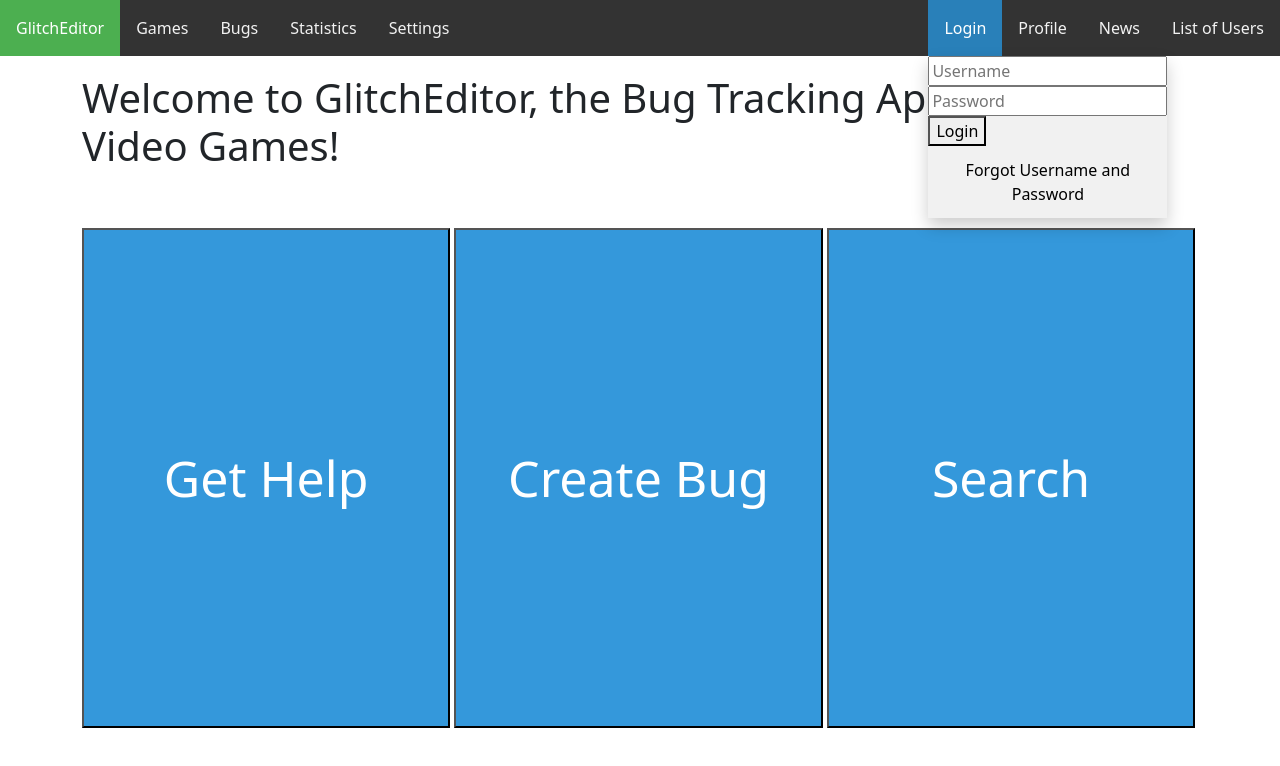
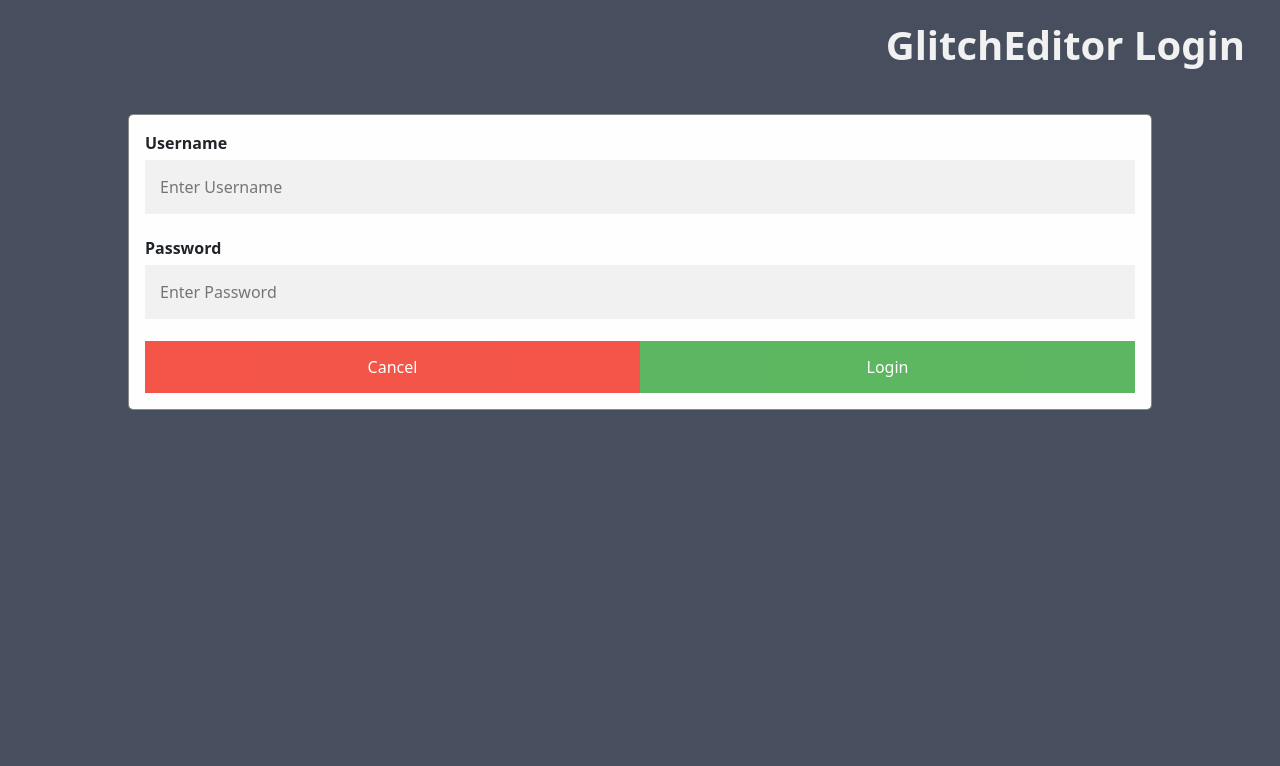
Before and after one commit to DavidVLe1/GlitchEditor, a plain HTML site: page index.html in a window 1280 px wide. Both pictures are taken after a click on the button "Login". Drawn offline with nearby package versions, Linux system fonts and the light colour scheme.

Commit message:
Add files via upload

```diff
--- /dev/null
+++ b/GlitchEditor/CSS.css
@@ -0,0 +1,132 @@
+* {box-sizing: border-box}
+/* Full-width input fields */
+input[type=text], input[type=password] {
+    width: 100%;
+    padding: 15px;
+    margin: 5px 0 22px 0;
+    display: inline-block;
+    border: none;
+    background: #f1f1f1;
+}
+
+/* Add a background color when the inputs get focus */
+input[type=text]:focus, input[type=password]:focus {
+    background-color: #ddd;
+    outline: none;
+}
+
+/* Set a style for all buttons */
+button {
+    background-color: #4CAF50;
+    color: white;
+    padding: 14px 20px;
+
+    border: none;
+    cursor: pointer;
+    width: 50%;
+    opacity: 0.9;
+    margin:0 auto;
+    display:block;
+}
+
+.titleName{
+    text-align: center;
+    font-size: 70px;
+    font-weight: bold;
+    color: #000000;
+    margin:0 auto;
+    font-family: "Lucida Console", "Courier New", monospace;
+
+}
+
+button:hover {
+    opacity:1;
+}
+
+/* Extra styles for the cancel button */
+.cancelbtn {
+    padding: 14px 20px;
+    background-color: #f44336;
+}
+
+/* Float cancel and signup buttons and add an equal width */
+.cancelbtn, .signupbtn {
+    float: left;
+    width: 50%;
+}
+
+/* Add padding to container elements */
+.container {
+    padding: 16px;
+}
+
+
+/* The Modal (background) */
+.modal {
+    display: none; /* Hidden by default */
+    position: fixed; /* Stay in place */
+    z-index: 1; /* Sit on top */
+    left: 0;
+    top: 0;
+    width: 100%; /* Full width */
+    height: 100%; /* Full height */
+    overflow: auto; /* Enable scroll if needed */
+    background-color: #474e5d;
+    padding-top: 50px;
+}
+
+/* Modal Content/Box */
+.modal-content {
+    background-color: #fefefe;
+    margin: 5% auto 15% auto; /* 5% from the top, 15% from the bottom and centered */
+    border: 1px solid #888;
+    width: 80%; /* Could be more or less, depending on screen size */
+}
+
+/* Style the horizontal ruler */
+hr {
+    border: 1px solid #f1f1f1;
+    margin-bottom: 25px;
+}
+
+/* The Close Button (x) */
+.close {
+    position: absolute;
+    right: 35px;
+    top: 15px;
+    font-size: 40px;
+    font-weight: bold;
+    color: #f1f1f1;
+}
+
+.close:hover,
+.close:focus {
+    color: #f44336;
+    cursor: pointer;
+}
+
+/* Clear floats */
+.clearfix::after {
+    content: "";
+    clear: both;
+    display: table;
+}
+
+/* Change styles for cancel button and signup button on extra small screens */
+@media screen and (max-width: 300px) {
+    .cancelbtn, .signupbtn {
+        width: 100%;
+    }
+}
+
+.header
+{ color: #111;
+    font-family: 'Open Sans Condensed', sans-serif;
+    font-size: 20px;
+    font-weight: 7;
+    line-height: 48px;
+    margin: 0 0 24px;
+    padding: 0 30px;
+    text-align: center;
+
+}
--- a/GlitchEditor/services.js
+++ b/GlitchEditor/services.js
@@ -13,3 +13,7 @@ function myUser() {
         alert("Please login to GlitchEditor or face the consequences.")
     }
 }
+
+function resetPassword() {
+    alert("An Email will be sent to reset the password");
+}
--- a/GlitchEditor/styles.css
+++ b/GlitchEditor/styles.css
@@ -88,6 +88,11 @@
     padding-bottom: 50px;
 }
 
+form {
+    margin-top: 5em;
+    margin-left: 25%;
+}
+
 .bug-input {
     background-color: green;
     color: white;
--- a/index.html
+++ b/index.html
@@ -1,70 +1,84 @@
 <!DOCTYPE html>
-<html lang="en">
+
+<!-- Main-->
 <head>
-    <meta charset="UTF-8">
-    <title>Title</title>
-
 
     <link href="https://cdn.jsdelivr.net/npm/bootstrap@5.0.0-beta2/dist/css/bootstrap.min.css" rel="stylesheet" integrity="sha384-BmbxuPwQa2lc/FVzBcNJ7UAyJxM6wuqIj61tLrc4wSX0szH/Ev+nYRRuWlolflfl" crossorigin="anonymous">
 
-    <link rel="stylesheet" href="GlitchEditor/styles.css">
+    <link rel="stylesheet" href="GlitchEditor/CSS.css">
+</head>
+
+
+<div style="width:800px; margin:0 auto;">
+
+
+    <h3 class="titleName">GlitchEditor</h3>
+    <br>
+    <p class="header">Login into the GlitchEditor!!</p>
+    <button class="button7" onclick="document.getElementById('login').style.display='block'">Login</button>
+
+    <br>
+
+    <p  class="header">Don't have an account? Sign-up now!</p>
+    <button class="button7" onclick="document.getElementById('signIn').style.display='block'">Sign Up</button>
+</div>
 
 
 
+<!-- (Sign Up form) -->
+<div id="signIn" class="modal">
+    <span onclick="document.getElementById('signIn').style.display='none'" class="close" title="Close Modal">GlitchEditor Sign-Up</span>
+    <form class="modal-content" action="/action_page.php">
+        <div class="container">
+            <h1>Sign Up</h1>
+            <p>Please fill in this form to create an account.</p>
+            <hr>
+            <label for="email"><b>Username</b></label>
+            <input type="text" placeholder="Enter Username" name="username" required>
 
-</head>
-<body>
+            <label for="psw"><b>Password</b></label>
+            <input type="password" placeholder="Enter Password" name="psw" required>
+
+            <label for="psw-repeat"><b>Repeat Password</b></label>
+            <input type="password" placeholder="Repeat Password" name="psw-repeat" required>
+
+            <label>
+                <input type="checkbox" checked="checked" name="remember" style="margin-bottom:15px"> Remember me
+            </label>
+
+
+            <div class="clearfix">
+                <button type="button" onclick="document.getElementById('signIn').style.display='none'" class="cancelbtn">Cancel</button>
+                <button type="button" onclick="document.getElementById('signIn').style.display='none'" class="signupbtn">Sign Up</button>
+            </div>
+        </div>
+    </form>
+</div>
 
 
 
-<div class="container">
-    <div class="topnav navbar-expand-lg fixed-top">
-        <a class="active" href="index.html">GlitchEditor</a>
-        <a href="GlitchEditor/gamesTab.html">Games</a>
-        <a href="GlitchEditor/bugsTab.html">Bugs</a>
-        <a href="GlitchEditor/statisticsTab.html">Statistics</a>
-        <a href="GlitchEditor/settingsTab.html">Settings</a>
+<!--(Login form)-->
+<div id="login" class="modal">
+    <span onclick="document.getElementById('login').style.display='none'" class="close" title="Close Modal">GlitchEditor Login</span>
 
-        <div class="topnav-right">
-            <a href="GlitchEditor/profileTab.html">Profile</a>
-            <a href="GlitchEditor/newsTab.html">News</a>
-            <a href="GlitchEditor/userListTab.html">List of Users</a>
-        </div>
+    <form class="modal-content animate" action="/action_page.php">
 
-        <div class="topnav-right dropdown">
-            <button onclick="myFunction()" class="dropbtn">Login</button>
-            <div class="login-container">
-                <div id="myDropdown" class="dropdown-content">
-                    <form >
-                        <input id ="myUsername" type="text" placeholder="Username" name="username">
-                        <input id ="myPassword" type="text" placeholder="Password" name="psw">
-                        <button onclick="myUser()" type="submit">Login</button>
-                    </form>
-                    <a href="#">Forgot Username and Password</a>
-                </div>
+        <div class="container">
+            <label for="uname"><b>Username</b></label>
+            <input type="text" placeholder="Enter Username" name="uname" required>
+
+            <label for="psw"><b>Password</b></label>
+            <input type="password" placeholder="Enter Password" name="psw" required>
+
+            <div class="clearfix">
+                <button type="button" onclick="document.getElementById('login').style.display='none'" class="cancelbtn">Cancel</button>
+                <button type="button" class="signupbtn" onclick="location.href='GlitchEditor/homepage.html'">Login</button>
             </div>
         </div>
-
-    </div>
+    </form>
 </div>
 
-<br>
-
-<div class="container">
-    <h1>Welcome to GlitchEditor, the Bug Tracking App for your Video Games!</h1>
-</div>
-<div class="container">
-    <div class="homepage-button-row">
-        <a href="https://www.google.com/"><button class="homepage-button">Get Help</button></a>
-        <button class="homepage-button"> Create Bug</button>
-        <button class="homepage-button">Search</button>
-    </div>
-</div>
-
-
-<script src="GlitchEditor/services.js"></script>
-<script src="GlitchEditor/profile-manager/index.js"></script>
+<script src="services.js"></script>
+<script src="profile-manager/index.js"></script>
 <script src="https://ajax.googleapis.com/ajax/libs/jquery/3.5.1/jquery.min.js"></script>
 <script src="https://cdn.jsdelivr.net/npm/bootstrap@5.0.0-beta2/dist/js/bootstrap.bundle.js" integrity="sha384-b5kHyXgcpbZJO/tY9Ul7kGkf1S0CWuKcCD38l8YkeH8z8QjE0GmW1gYU5S9FOnJ0" crossorigin="anonymous"></script>
-</body>
-</html>
```
Also changed, not shown: GlitchEditor/bugsTab.html (+1 -1 lines), GlitchEditor/gamesTab.html (+1 -1 lines), GlitchEditor/homepage.html (renamed from GlitchEditor/userListTab.html, +28 -43 lines), GlitchEditor/newsTab.html (+1 -1 lines), GlitchEditor/profileTab.html (+10 -1 lines), GlitchEditor/settingsTab.html (+1 -1 lines), GlitchEditor/statisticsTab.html (+1 -1 lines).
